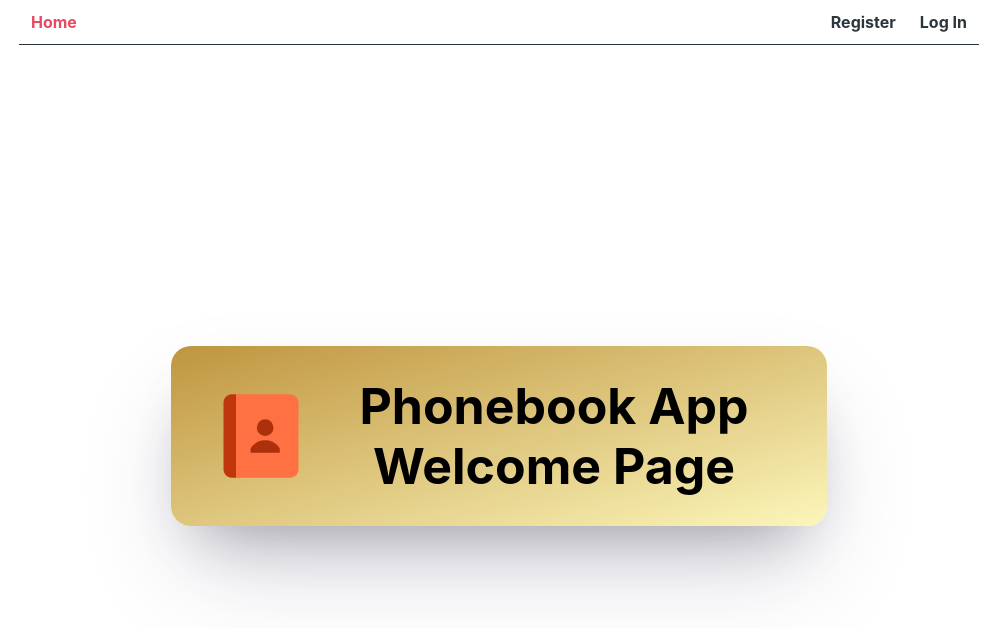
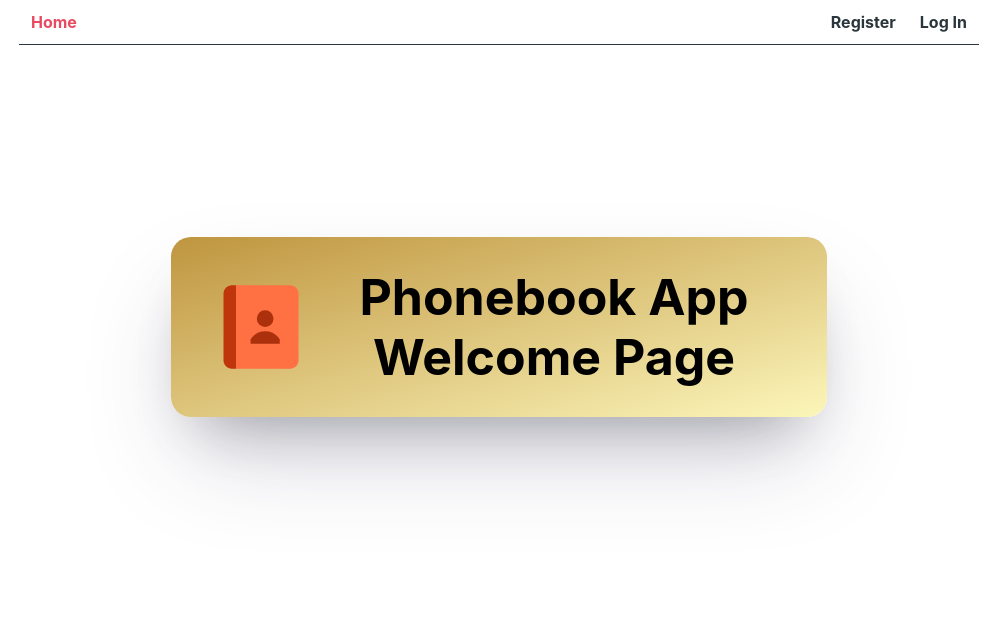
Before and after one commit to Volodya1989/goit-react-hw-08-phonebook, a React (Create React App) app: page /#/ in a window 1280 px wide. Shown: the top 628 px of the page, without its empty margins (141-1138 px from the left). Built offline with nearby package versions, Linux system fonts and the light colour scheme.

Commit message:
welcome page title

```diff
--- a/src/components/ContactList/ContactList.styled.js
+++ b/src/components/ContactList/ContactList.styled.js
@@ -45,6 +45,7 @@ export const WelcomeText = styled.p`
   padding-right: 40px;
   padding-bottom: 20px;
   padding-top: 20px;
+  margin-top: 20%;
 `;
 export const WelcomeSpan = styled.span`
   display: flex;
--- a/src/pages/Home.js
+++ b/src/pages/Home.js
@@ -14,14 +14,14 @@ import { fetchContacts } from "redux/phonebook/operations";
 import { Contacts, Container } from "components/App/App.styled";
 import Filter from "components/Filter";
 
-const styles = {
-  container: {
-    minHeight: "calc(100vh - 50px)",
-    display: "flex",
-    alignItems: "center",
-    justifyContent: "center",
-  },
-};
+// const styles = {
+//   container: {
+//     minHeight: "calc(100vh - 50px)",
+//     display: "flex",
+//     alignItems: "center",
+//     justifyContent: "center",
+//   },
+// };
 
 export default function Home() {
   const { isLoggedIn } = useAuth();
@@ -37,13 +37,12 @@ export default function Home() {
     <Container>
       <Contacts>
         <h1>Contacts</h1>
-
         <Filter />
         <ContactList />
       </Contacts>
     </Container>
   ) : (
-    <WelcomeContainer style={styles.container}>
+    <WelcomeContainer>
       <WelcomeText>
         <WelcomeSpan>
           <IconContext.Provider value={{ color: "blue", size: "100px" }}>
```
